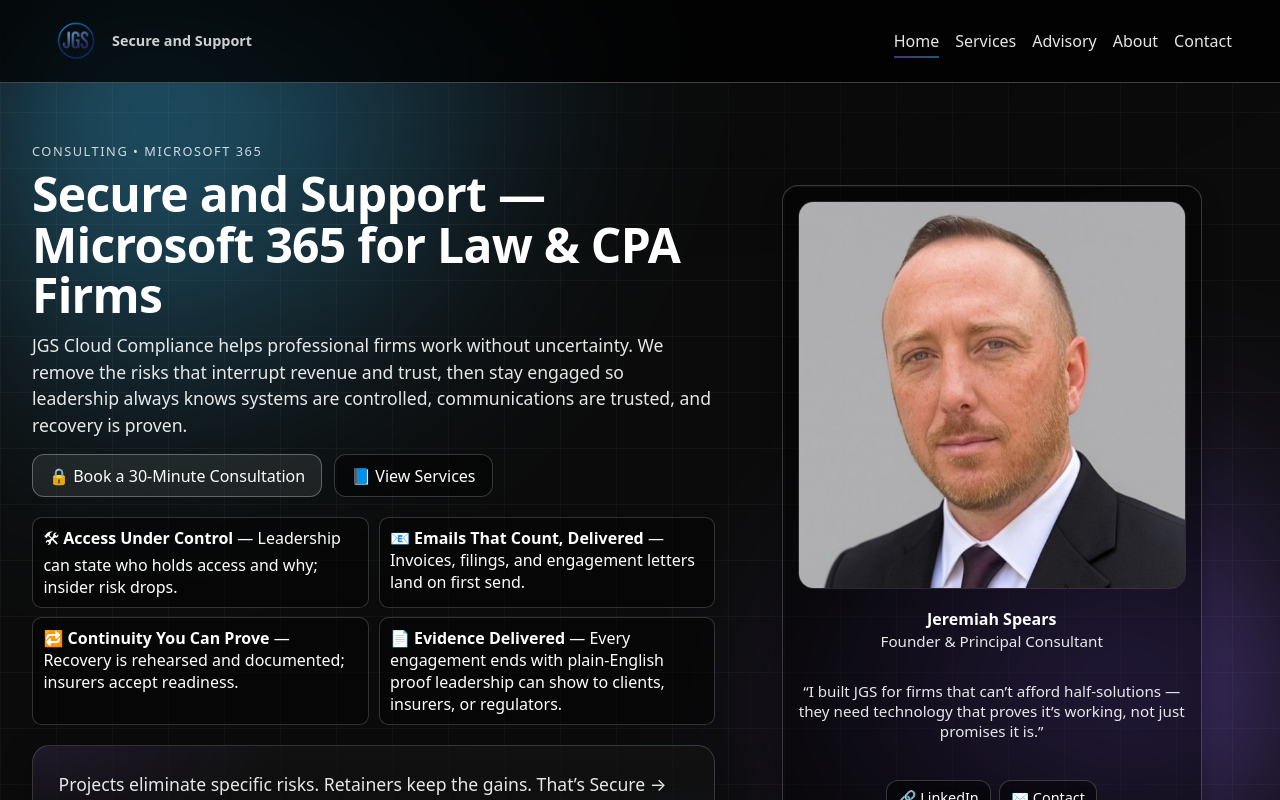
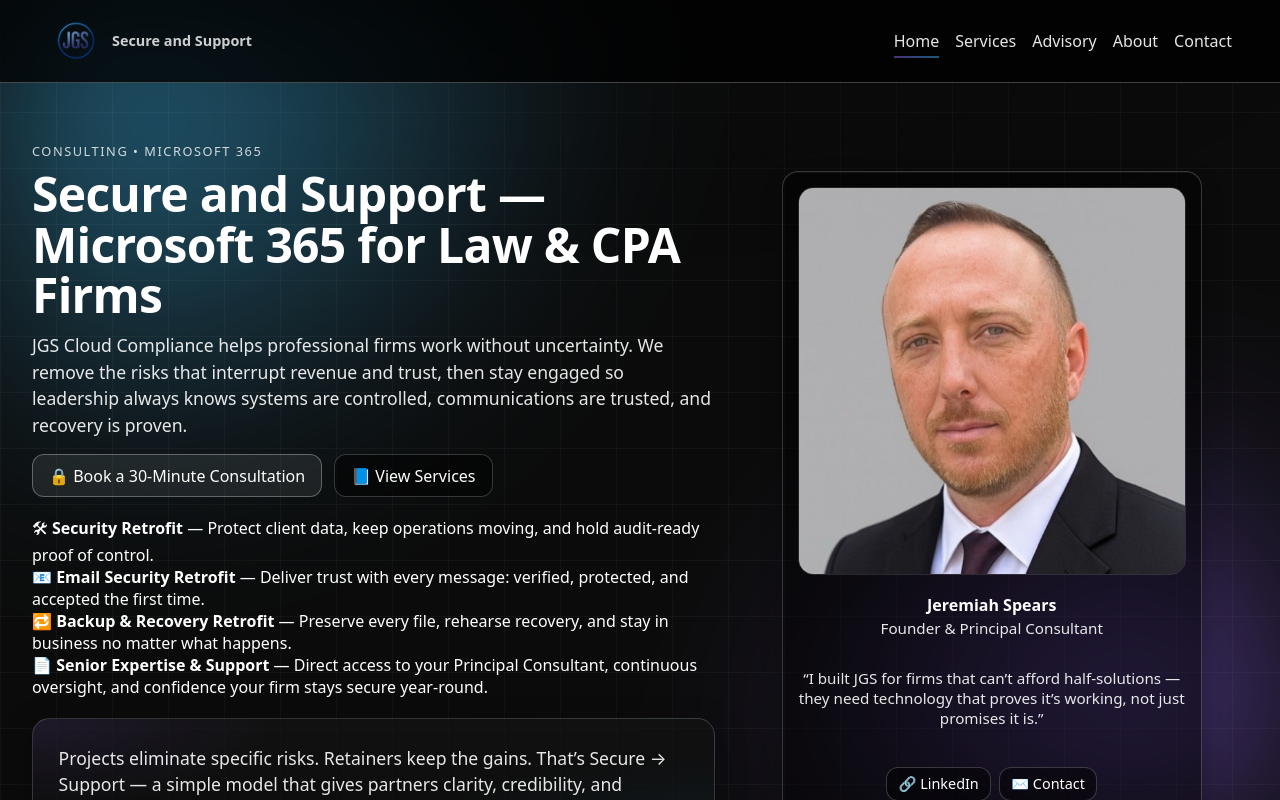
Before and after one commit to jspears80/jgs, a Next.js app: page / in a window 1280 px wide. Shown: the top 800 px of the page. Built offline with nearby package versions, Linux system fonts and the light colour scheme.

Commit message:
Update page.tsx

```diff
--- a/app/page.tsx
+++ b/app/page.tsx
@@ -37,19 +37,19 @@
             </a>
           </div>
 
-          {/* ===== PROOF BADGES (Business Outcomes) ===== */}
-          <div className="badge-list">
-            <div className="badge">
-              🛠 <strong>Access Under Control</strong> — Leadership can state who holds access and why; insider risk drops.
+          {/* ===== PROOF GRID (Four-Card) ===== */}
+          <div className="proofgrid">
+            <div>
+              🛠 <strong>Security Retrofit</strong> — Protect client data, keep operations moving, and hold audit-ready proof of control.
             </div>
-            <div className="badge">
-              📧 <strong>Emails That Count, Delivered</strong> — Invoices, filings, and engagement letters land on first send.
+            <div>
+              📧 <strong>Email Security Retrofit</strong> — Deliver trust with every message: verified, protected, and accepted the first time.
             </div>
-            <div className="badge">
-              🔁 <strong>Continuity You Can Prove</strong> — Recovery is rehearsed and documented; insurers accept readiness.
+            <div>
+              🔁 <strong>Backup &amp; Recovery Retrofit</strong> — Preserve every file, rehearse recovery, and stay in business no matter what happens.
             </div>
-            <div className="badge">
-              📄 <strong>Evidence Delivered</strong> — Every engagement ends with plain-English proof leadership can show to clients, insurers, or regulators.
+            <div>
+              📄 <strong>Senior Expertise &amp; Support</strong> — Direct access to your Principal Consultant, continuous oversight, and confidence your firm stays secure year-round.
             </div>
           </div>
 
@@ -84,7 +84,6 @@
               <div className="founder-title">Founder &amp; Principal Consultant</div>
             </div>
 
-            {/* Moved quote directly beneath title */}
             <p style={{ fontSize: '.95rem', opacity: 0.9, marginTop: '.25rem', maxWidth: '60ch' }}>
               “I built JGS for firms that can’t afford half-solutions — they need technology that proves it’s working,
               not just promises it is.”
```
